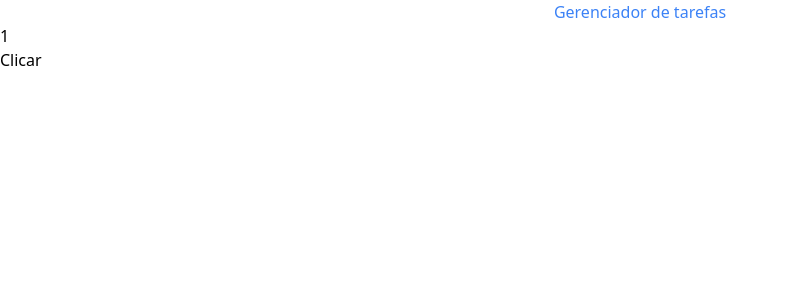
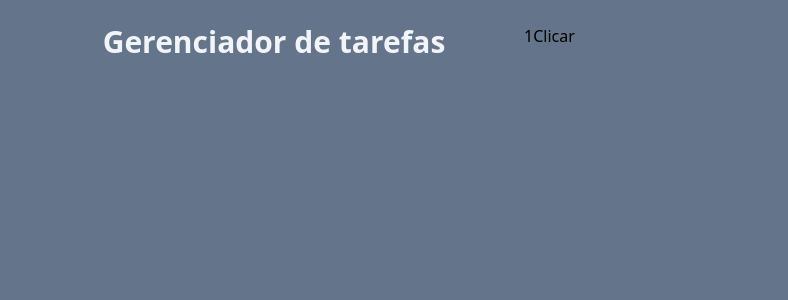
Before and after one commit to Thiago-Luiz-Casagrande/React-FelipeRocha, a React (Vite) app: page / in a window 1280 px wide. Shown: the top 300 px of the page, without its empty margins (0-788 px from the left). Built offline with nearby package versions, Linux system fonts and the light colour scheme.

Commit message:
atualizacao-1

```diff
--- a/src/App.jsx
+++ b/src/App.jsx
@@ -1,10 +1,24 @@
+import { useState } from "react";
 import AddTask from "./components/AddTask";
 import Tasks from "./components/Tasks";
 
 function App() {
+  const [tasks, setTasks] = useState([
+    {
+      id: 1,
+      title: "Estudar programação",
+      description:
+        "Estudar programação para dse tornar um desenvolvedor full stack",
+      isCompleted: false,
+    },
+  ]);
   return (
-    <div>
-      <h1 className="text-blue-500 text-center">Gerenciador de tarefas</h1>
+    <div className="w-screen h-screen bg-slate-500 flex justfy-center p-6">
+      <div className="w-[500px]">
+        <h1 className="text-3xl text-slate-100 font-bold text-center">
+          Gerenciador de tarefas
+        </h1>
+      </div>
       <AddTask />
       <Tasks />
     </div>
```
